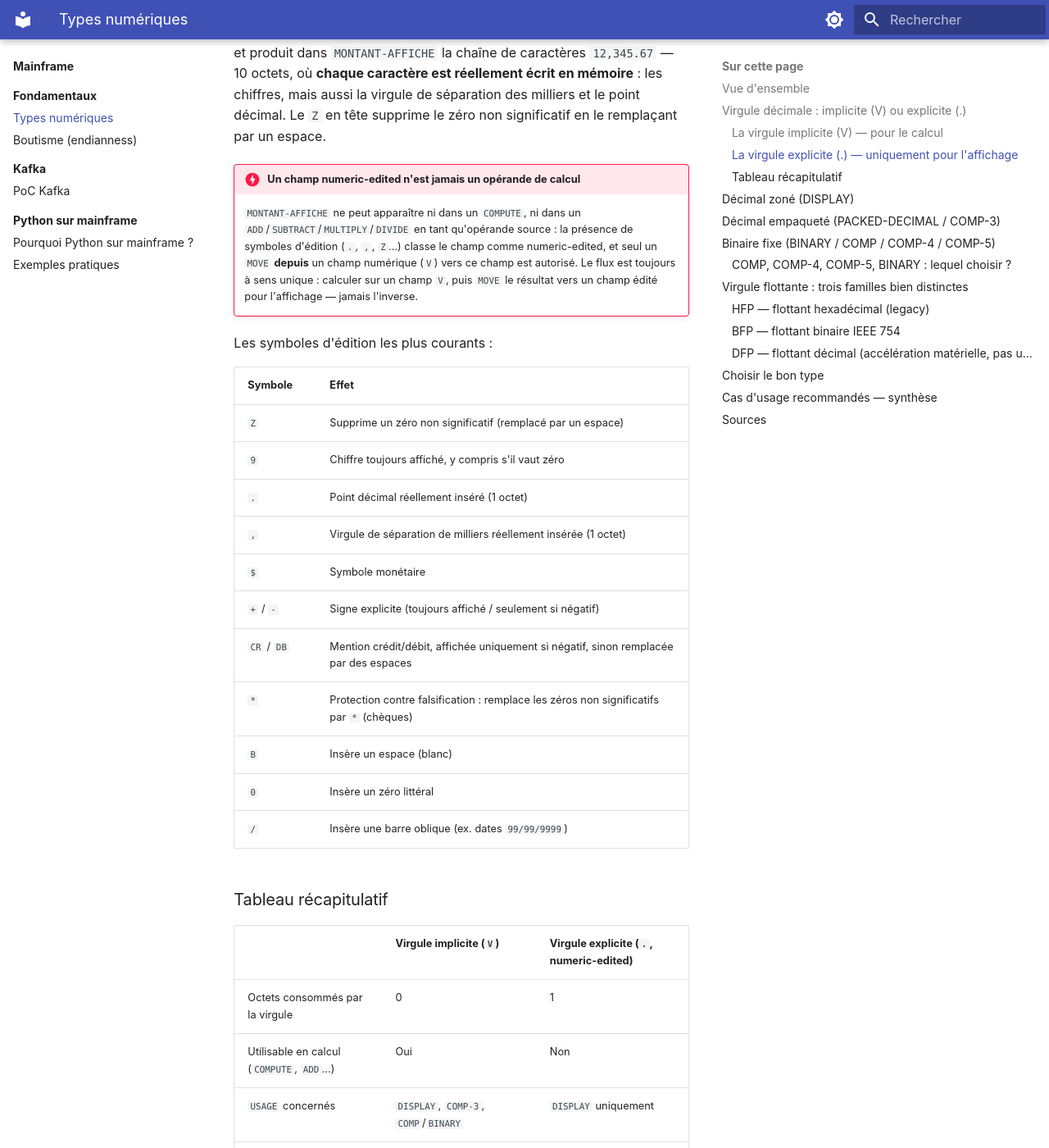
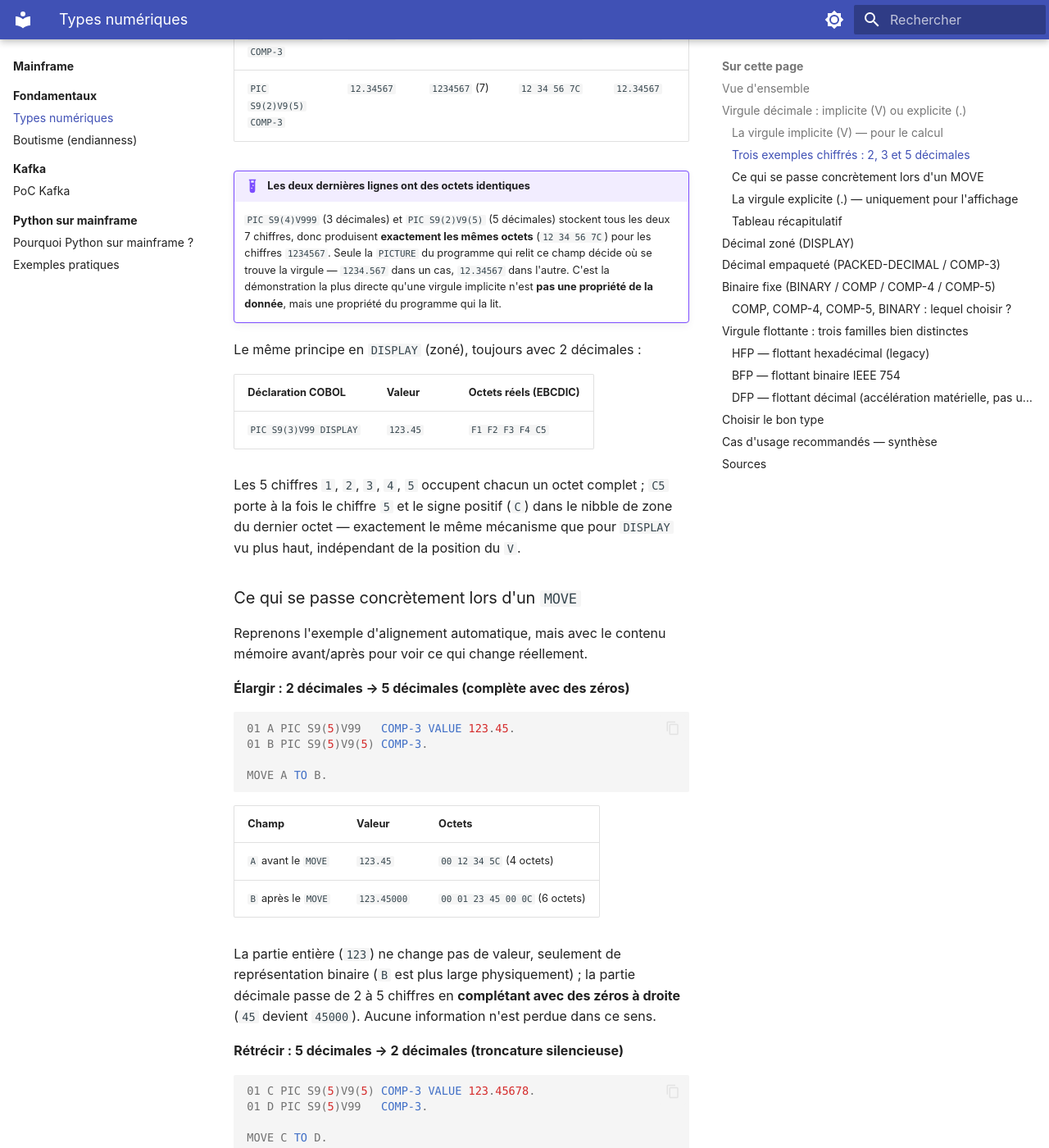
Before and after one commit to namnetes/alm_notes, an MkDocs documentation site: the page built from docs/lcl/fondamentaux/types-numeriques.md, in a window 1280 px wide and 1400 px high, scrolled down 3223 px. Shown: the whole window at 82% size. Built offline with MkDocs 1.6.1 and Material for MkDocs 9.7.7, drawn with Linux system fonts in a browser that asks for light colours; some of the changed text lies outside the part shown.

Commit message:
docs(lcl): add worked memory-content examples for 2/3/5-decimal V fields
Show verified COMP-3 byte content and displayed value for 2, 3 and 5
decimal places, including the case where 3-decimal and 5-decimal fields
with the same total digit count produce identical bytes (proof that V is a
property of the reading program, not the data). Add before/after MOVE
examples showing zero-padding on widening and silent truncation on
narrowing.

Co-Authored-By: Claude Sonnet 5 <noreply@anthropic.com>

````diff
--- a/docs/lcl/fondamentaux/types-numeriques.md
+++ b/docs/lcl/fondamentaux/types-numeriques.md
@@ -82,6 +82,85 @@ Pour la valeur `12.34`, les 5 octets EBCDIC stockés sont ceux des chiffres
 Une seule clause `V` est autorisée par `PICTURE` (il ne peut évidemment pas y
 avoir deux virgules). Elle peut aussi se placer en tête pour une valeur
 purement fractionnaire, ex. `PIC V9(4)` pour une valeur entre `0` et `0.9999`.
+
+### Trois exemples chiffrés : 2, 3 et 5 décimales
+
+Le tableau suivant montre, pour un même principe, le contenu mémoire réel
+(en `COMP-3`) et la valeur affichée après un `MOVE` vers un champ édité —
+avec 2, 3 puis 5 chiffres après la virgule.
+
+| Déclaration COBOL | Valeur | Chiffres stockés | Octets réels (`COMP-3`) | Valeur affichée |
+|---|---|---|---|---|
+| `PIC S9(5)V99 COMP-3` | `123.45` | `0012345` (7) | `00 12 34 5C` | `123.45` |
+| `PIC S9(4)V999 COMP-3` | `1234.567` | `1234567` (7) | `12 34 56 7C` | `1234.567` |
+| `PIC S9(2)V9(5) COMP-3` | `12.34567` | `1234567` (7) | `12 34 56 7C` | `12.34567` |
+
+!!! example "Les deux dernières lignes ont des octets identiques"
+    `PIC S9(4)V999` (3 décimales) et `PIC S9(2)V9(5)` (5 décimales) stockent
+    tous les deux 7 chiffres, donc produisent **exactement les mêmes octets**
+    (`12 34 56 7C`) pour les chiffres `1234567`. Seule la `PICTURE` du
+    programme qui relit ce champ décide où se trouve la virgule — `1234.567`
+    dans un cas, `12.34567` dans l'autre. C'est la démonstration la plus
+    directe qu'une virgule implicite n'est **pas une propriété de la
+    donnée**, mais une propriété du programme qui la lit.
+
+Le même principe en `DISPLAY` (zoné), toujours avec 2 décimales :
+
+| Déclaration COBOL | Valeur | Octets réels (EBCDIC) |
+|---|---|---|
+| `PIC S9(3)V99 DISPLAY` | `123.45` | `F1 F2 F3 F4 C5` |
+
+Les 5 chiffres `1`, `2`, `3`, `4`, `5` occupent chacun un octet complet ;
+`C5` porte à la fois le chiffre `5` et le signe positif (`C`) dans le nibble
+de zone du dernier octet — exactement le même mécanisme que pour `DISPLAY`
+vu plus haut, indépendant de la position du `V`.
+
+### Ce qui se passe concrètement lors d'un `MOVE`
+
+Reprenons l'exemple d'alignement automatique, mais avec le contenu mémoire
+avant/après pour voir ce qui change réellement.
+
+**Élargir : 2 décimales → 5 décimales (complète avec des zéros)**
+
+```cobol
+01 A PIC S9(5)V99   COMP-3 VALUE 123.45.
+01 B PIC S9(5)V9(5) COMP-3.
+
+MOVE A TO B.
+```
+
+| Champ | Valeur | Octets |
+|---|---|---|
+| `A` avant le `MOVE` | `123.45` | `00 12 34 5C` (4 octets) |
+| `B` après le `MOVE` | `123.45000` | `00 01 23 45 00 0C` (6 octets) |
+
+La partie entière (`123`) ne change pas de valeur, seulement de
+représentation binaire (`B` est plus large physiquement) ; la partie
+décimale passe de 2 à 5 chiffres en **complétant avec des zéros à droite**
+(`45` devient `45000`). Aucune information n'est perdue dans ce sens.
+
+**Rétrécir : 5 décimales → 2 décimales (troncature silencieuse)**
+
+```cobol
+01 C PIC S9(5)V9(5) COMP-3 VALUE 123.45678.
+01 D PIC S9(5)V99   COMP-3.
+
+MOVE C TO D.
+```
+
+| Champ | Valeur | Octets |
+|---|---|---|
+| `C` avant le `MOVE` | `123.45678` | `00 01 23 45 67 8C` (6 octets) |
+| `D` après le `MOVE` | `123.45` | `00 12 34 5C` (4 octets) |
+
+Cette fois, les 3 derniers chiffres décimaux (`678`) sont **perdus** : `D`
+ne peut physiquement contenir que 2 décimales, donc COBOL tronque
+silencieusement l'excédent — aucune erreur, aucun avertissement, sauf si le
+programme ajoute explicitement une clause `ON SIZE ERROR` (sur un `COMPUTE`)
+ou vérifie le résultat autrement. C'est un point de vigilance réel en
+production : un rétrécissement de `PICTURE` lors d'une évolution de
+programme peut tronquer des données existantes sans qu'aucun symptôme
+n'apparaisse avant un contrôle métier en aval.
 
 ### La virgule explicite (`.`) — uniquement pour l'affichage
 
````
